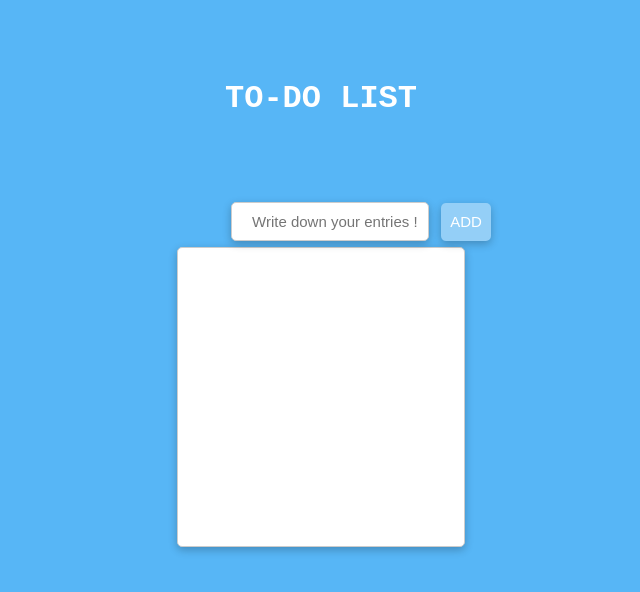
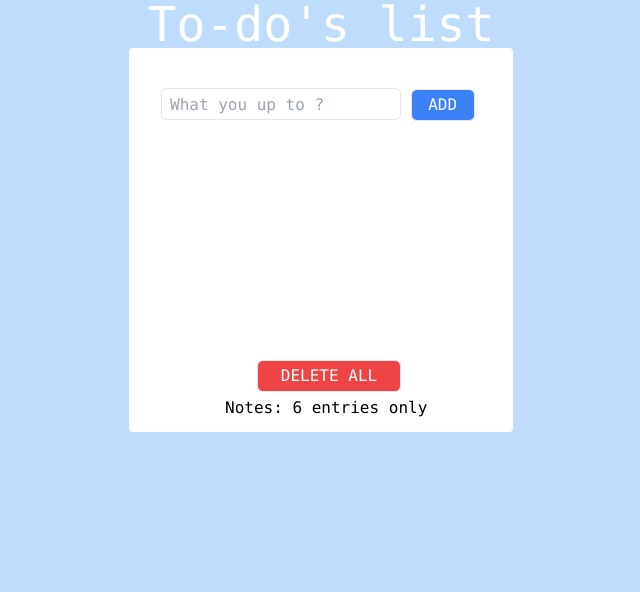
Before and after one commit to AnThanh1423/jsa-04, a plain HTML site: page homework/lesson-08/index.html in a window 1280 px wide. Shown: the whole page, without its empty margins (319-959 px from the left). Drawn offline with nearby package versions, Linux system fonts and the light colour scheme.

Commit message:
NEW UPDATE

```diff
--- a/homework/lesson-08/app.js
+++ b/homework/lesson-08/app.js
@@ -1,31 +1,61 @@
-const listEl = document.getElementById("todos");
-const getbtn = document.getElementById("btn")
-const getInput = document.getElementById("enter")
+// const listEl = document.getElementById("todos");
+// const getbtn = document.getElementById("btn")
+// const getInput = document.getElementById("enter")
+// getbtn.addEventListener("click", () => {
+//   const myValue = getInput.value
+//   if (myValue !== ""){
+//    //console.log(myValue)
+//   let blank = []
+//   blank.push(myValue)
+//   // console.log(blank)
+// let liEl = document.createElement('li')
+// let tickBox = document.createElement('i')
+// tickBox.className = "far fa-circle"
+// liEl.className = "note"
+// liEl.textContent =  blank
+// liEl.appendChild(tickBox)
+// listEl.appendChild(liEl)
+// const noteEls = document.querySelectorAll(".note")
+// for (let i = 0; i < noteEls.length; i++){
+//     noteEls[i].addEventListener("click", function () {
 
-getbtn.addEventListener("click", () => {
-    let myValue = getInput.value
-  let blank = []
-  blank.push(myValue)
+//       noteEls[i].children[0].classList.toggle("note-checked")
+//     })
+//     console.log(noteEls)
+// } console.log(blank)
+// }})
+//
 
-let liEl = document.createElement('li')
-let tickBox = document.createElement('i')
-
-tickBox.className = "far fa-circle"
-
-liEl.className = "note"
-
-liEl.textContent =  blank
-
-liEl.appendChild(tickBox)
-
-listEl.appendChild(liEl)
-
-const noteEls = document.querySelectorAll(".note")
-for (let i = 0; i < noteEls.length; i++){
+const getUl = document.getElementById("box");
+const getBtn = document.getElementById("btn");
+const getVal = document.getElementById("value");
+const noteEls = document.querySelectorAll(".note");
+const getDelBtn = document.getElementById("deleteBtn");
+let currentCount = 0;
+getBtn.addEventListener("click", () => {
+  if (getVal.value == "") {
+    alert("you're missing entries !");
+  } else if (currentCount < 6) {
+    currentCount += 1;
+    const itemEl = document.createElement("li");
+    const tickBox = document.createElement("i");
+    tickBox.className = "far fa-circle mt-2.5";
+    itemEl.className = "leading-loose text-lg note flex justify-between";
+    itemEl.textContent = getVal.value;
+    itemEl.appendChild(tickBox);
+    getUl.appendChild(itemEl);
+    deleteBtn.addEventListener("click", () => {
+      getUl.removeChild(itemEl);
+      currentCount = 0;
+    });
+  } else {
+    alert("Too many work !");
+  }
+  const noteEls = document.querySelectorAll(".note");
+  for (let i = 0; i < noteEls.length; i++) {
     noteEls[i].addEventListener("click", function () {
-
-      noteEls[i].children[0].classList.toggle("note-checked")
-    })
-    console.log(noteEls)
-}
-})
+      // noteEls[i].classList.toggle("note-active")
+      noteEls[i].children[0].classList.toggle("note-checked");
+    });
+  }
+});
--- a/homework/lesson-08/index.html
+++ b/homework/lesson-08/index.html
@@ -1,32 +1,68 @@
 <!DOCTYPE html>
 <html lang="en">
-<head>
-    <meta charset="UTF-8">
-    <meta http-equiv="X-UA-Compatible" content="IE=edge">
-    <meta name="viewport" content="width=device-width, initial-scale=1.0">
+  <head>
+    <meta charset="UTF-8" />
+    <meta http-equiv="X-UA-Compatible" content="IE=edge" />
+    <meta name="viewport" content="width=device-width, initial-scale=1.0" />
     <title>To-do list</title>
-    <link rel="stylesheet" href="style.css">
+    <link
+      href="https://unpkg.com/tailwindcss@^2/dist/tailwind.min.css"
+      rel="stylesheet"
+    />
     <link
       href="https://cdn.jsdelivr.net/gh/hung1001/font-awesome-pro@bf7775b/css/all.css"
       rel="stylesheet"
     />
-</head>
-<body>
-    <header>
-        <h1>TO-DO LIST</h1>
+    <link rel="stylesheet" href="./hw.css" />
+  </head>
+  <body class="font-mono bg-blue-200">
+    <header class="flex justify-center w-full h-auto text-5xl text-white">
+      To-do's list
     </header>
-    <div class="container">
-        <div class="add-list">
-        <div id="add">
-          <input type="text" placeholder="Write down your entries !" id="enter">
-          <button id="btn">ADD</button>
+    <div class="main flex justify-center">
+      <div class="container rounded bg-white w-96 h-96 flex-wrap px-8 py-10">
+        <div class="form w-full h-12">
+          <input
+            class="border rounded-md w-60 h-8 px-2"
+            type="text"
+            placeholder="What you up to ?"
+            id="value"
+          />
+          <button
+            class="
+              border
+              rounded-md
+              w-16
+              h-8
+              bg-blue-500
+              hover:bg-blue-700
+              text-white
+            "
+            id="btn"
+          >
+            ADD
+          </button>
         </div>
+        <ul id="box" class="w-full h-56"></ul>
+        <button
+          class="
+            border
+            rounded-md
+            w-36
+            h-8
+            bg-red-500
+            hover:bg-red-700
+            text-white
+            ml-24
+            mr-40
+          "
+          id="deleteBtn"
+        >
+          DELETE ALL
+        </button>
+        <p class="leading-loose ml-16">Notes: 6 entries only</p>
+      </div>
     </div>
-        <div class="box-list">
-        <ul id="todos">
-        </ul>
-    </div>
-      </div>
-    <script src="app.js"></script>
-</body>
+    <script src="./hw.js"></script>
+  </body>
 </html>
--- a/homework/lesson-08/style.css
+++ b/homework/lesson-08/style.css
@@ -3,74 +3,11 @@
   padding: 0;
   box-sizing: border-box;
 }
-body {
-    font-family: 'Courier New', Courier, monospace;
-    background-color: rgb(87, 182, 246);
-}
-header{
-    width: 50%;
-    margin: 80px auto;
-    display: flex;
-    justify-content: center;
-    color: white;
-}
-.container{
-    width: 50%;
-    margin: auto;
-}
-#add{
-    margin: 0px 0px 0px 180px;
-}
-.add-list {
-    height: 50px;
-    padding: 0px 0px 0px 48px;
-    background-color: rgb(87, 182, 246);
-}
-.add-list input{
-    margin: 5px 0px 0px 2px;
-    padding: 10px;
-    padding-left: 20px;
-    height: 30%;
-    width: 48%;
-    border-radius: 5px;
-    font-size: 15px;
-    border: 1px solid #ccc;
-    box-shadow: rgba(0, 0, 0, 0.24) 0px 3px 8px;
-}
-.add-list button {
-    height: 38px;
-    width: 12%;
-    font-size: 15px;
-    color: white ;
-    background-color: rgb(148, 207, 247) ;
-    border: none;
-    border-radius: 5px;
-    box-shadow: rgba(0, 0, 0, 0.24) 0px 3px 8px;
-    margin: 0px 0px 0px 3px;
-}
-.box-list{
-    height: 300px;
-    border: 1px solid #ccc;
-    box-shadow: rgba(0, 0, 0, 0.24) 0px 3px 8px;
-    border-radius: 5px;
-    width: 45%;
-    margin: auto;
-    font-family: 'Segoe UI', Tahoma, Geneva, Verdana, sans-serif;
-    background-color: white;
-    padding: 20px;
-}
-.box-list li {
-    list-style: none;
-    margin: 18px;
-}
-.box-list li i {
-   margin-top: 4px;
-}
-.box-list .note {
-    display: flex;
-    justify-content: space-between;
+header {
+  margin: 100px 0px 40px 0px;
 }
 .note-checked {
+  margin-bottom: 10px;
   background-color: black;
   border-radius: 50%;
 }
```
Also changed, not shown: lesson-09/index.html (added, +13 -0 lines). Lines whose indentation alone changed are shown as unchanged.
